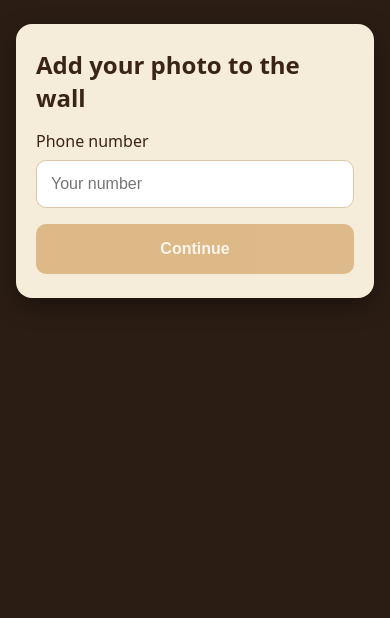
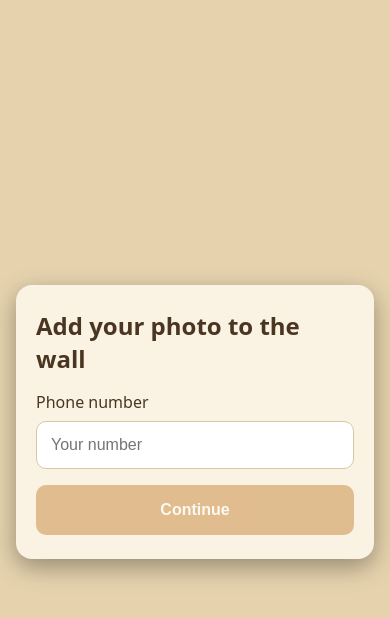
Before and after one commit to anshika-srivastava83/ephemera, a Next.js app: page /event/1/submit in a window 390 px wide. Shown: the top 618 px of the page. Built offline with nearby package versions, Linux system fonts and the light colour scheme; no server answers.

Commit message:
Mobile-first wooden/vintage styling for guest submit page (lighter pallette, centered card)

```diff
--- a/app/globals.css
+++ b/app/globals.css
@@ -3,13 +3,13 @@
 }
 
 :root {
-  /* Guest-facing (wooden/vintage) palette */
-  --guest-bg: #2b1d14;
-  --guest-card-bg: #f5ecd9;
+  /* Guest-facing (wooden/vintage) palette -- lighter, warmer */
+  --guest-bg: #e6d3ae;
+  --guest-card-bg: #faf3e4;
   --guest-accent: #c8873a;
   --guest-accent-dark: #a06b2a;
-  --guest-text: #3a2415;
-  --guest-text-light: #f5ecd9;
+  --guest-text: #4a3520;
+  --guest-text-light: #4a3520;
 
   /* Owner/collaborator (lavender) palette */
   --owner-bg: #f3effa;
@@ -47,12 +47,14 @@ body {
   font-family: 'Comic Sans MS', cursive;
 }
 
-/* Guest page shell */
 .guest-page {
   min-height: 100vh;
   background: var(--guest-bg);
   color: var(--guest-text-light);
-  padding: 24px 16px 48px;
+  padding: 16px;
+  display: flex;
+  align-items: center;
+  justify-content: center;
 }
 
 .guest-card {
@@ -68,7 +70,7 @@ body {
 .guest-input,
 .guest-textarea {
   width: 100%;
-  font-size: 16px; /* 16px prevents iOS auto-zoom on focus */
+  font-size: 16px;
   padding: 14px;
   margin: 8px 0 16px;
   border-radius: 10px;
```
